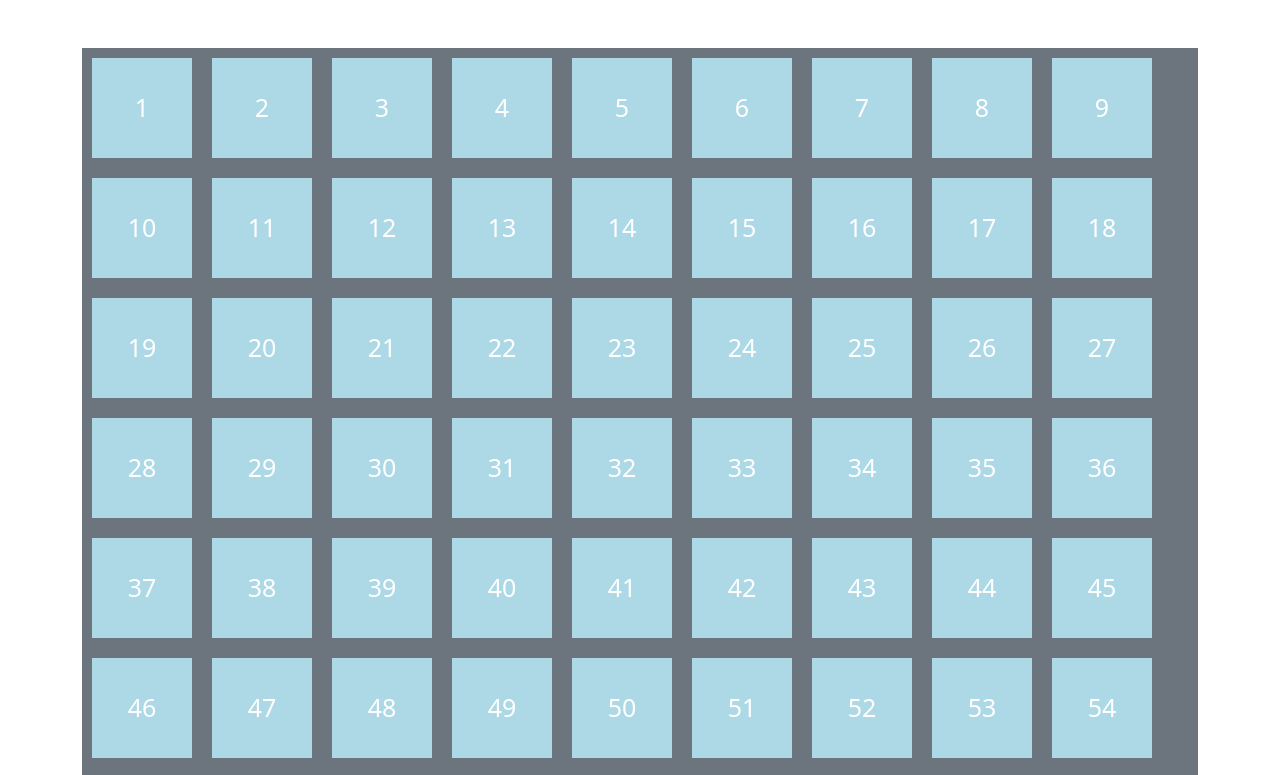
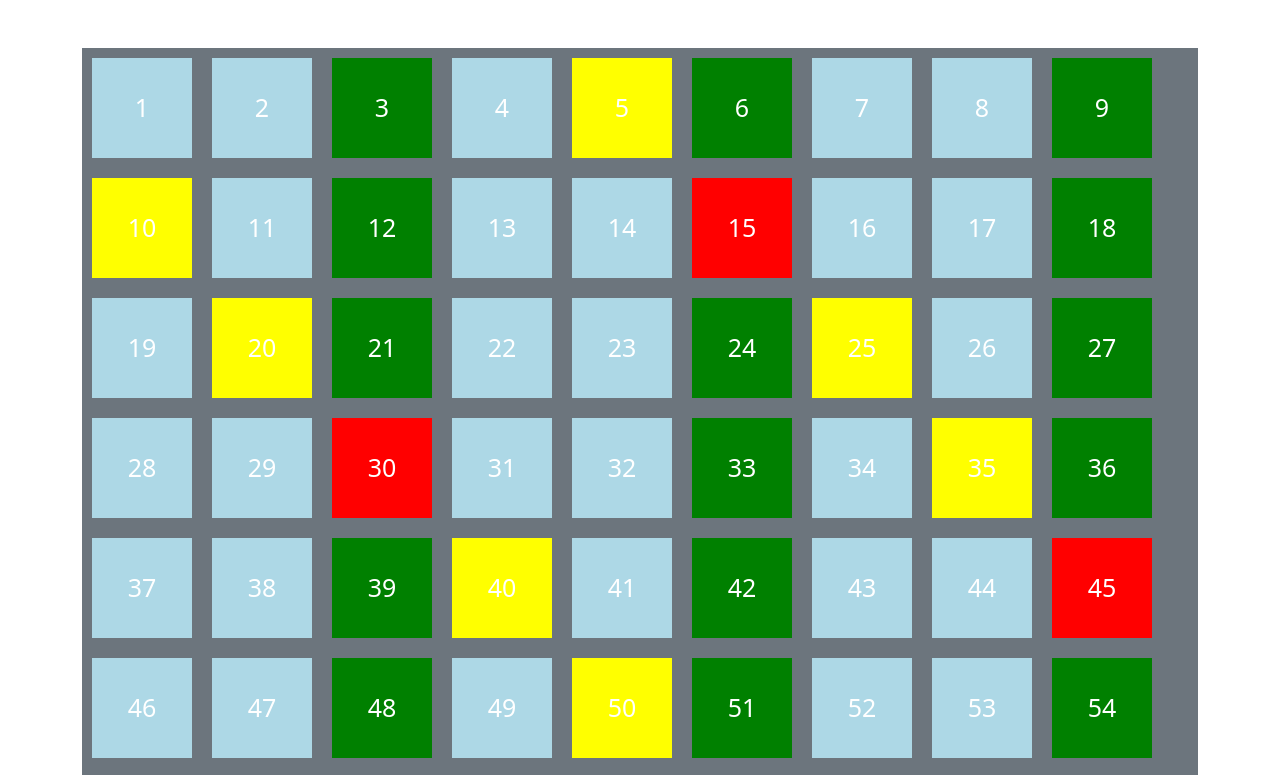
Before and after one commit to Titho93/js-fizzbuzz, a plain HTML site: page index.html in a window 1280 px wide. Shown: the top 775 px of the page. Drawn offline with nearby package versions, Linux system fonts and the light colour scheme.

Commit message:
[add]if color

```diff
--- a/css/style.css
+++ b/css/style.css
@@ -8,5 +8,16 @@
   font-size: 25px;
   background-color: lightblue;
   color: white;
+}
 
+.green {
+  background-color: green;
 }
+
+.yellow {
+  background-color: yellow;
+}
+
+.red {
+  background-color: red;
+}
--- a/js/script.js
+++ b/js/script.js
@@ -4,5 +4,17 @@ for(let i = 1; i <= 100; i++){
   square.classList.add('square');
   square.append(i);
 
+  if(!(i % 3)){
+    square.classList.add('green');
+  }
+
+  if(!(i % 5)){
+    square.classList.add('yellow');
+  }
+
+  if(!(i % 15)){
+    square.classList.add('red');
+  }
+
   squareContainer.append(square);
 }
```
